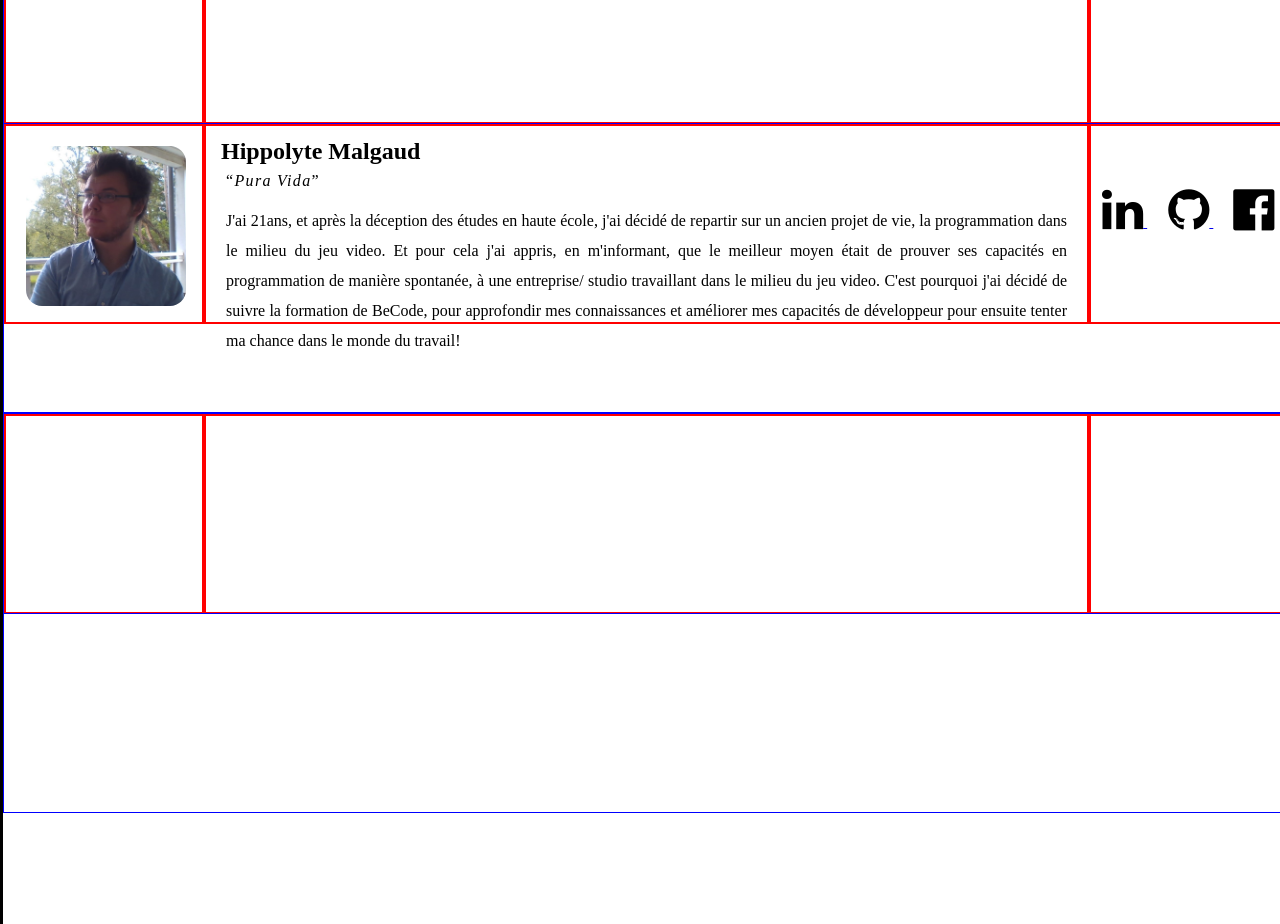
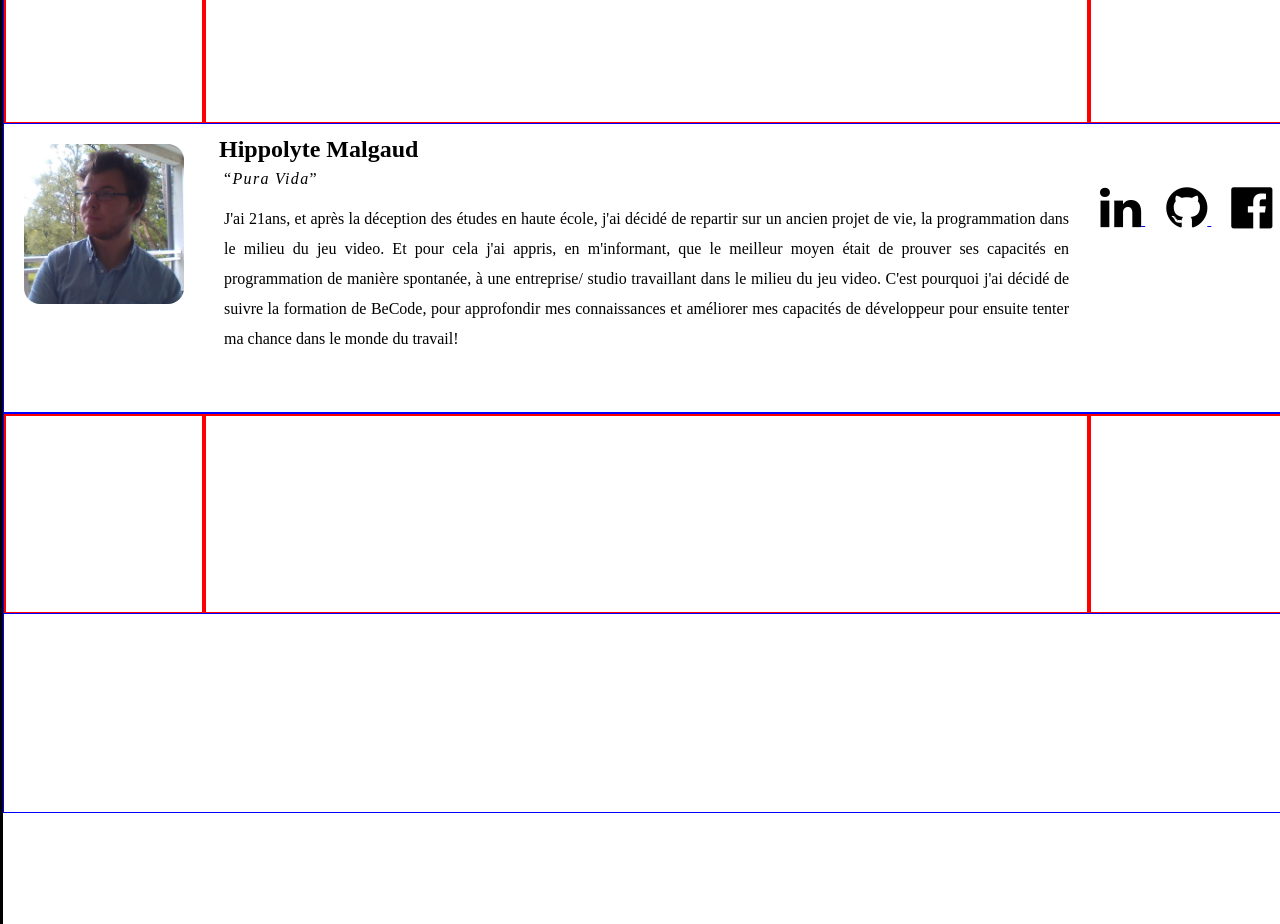
Before and after one commit to Domoso/exercice-9-team-presentation, a plain HTML site: page index.html in a window 1280 px wide. Shown: the part 780-1704 px from the top of the page. Drawn offline with Linux system fonts and the light colour scheme.

Commit message:
correction bandes rouges

```diff
--- a/style.css
+++ b/style.css
@@ -100,17 +100,17 @@ body {
 }
 
 .photoH {
-	border: 2px solid red;
+
 }
 
 .presentationH {
-	border: 2px solid red;
+
 	line-height: 30px;
 	text-align: justify;
 }
 
 .lienH {
-	border: 2px solid red;
+
 }
 
 .photoH img {
```
